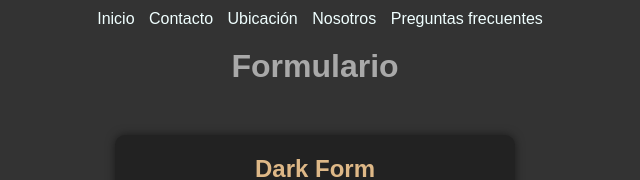
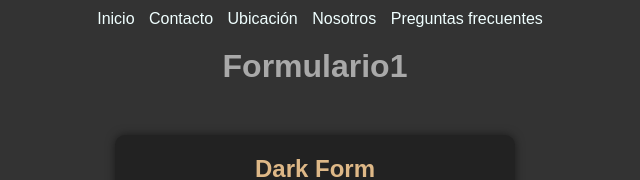
Before and after one commit to yarielsulroca/PrimerModulo2303, a plain HTML site: page ESTILOS2/index.html in a window 1280 px wide. Shown: the top 180 px of the page, 325-965 px from the left. Drawn offline with Linux system fonts and the light colour scheme.

Commit message:
Corregir formulario 1

```diff
--- a/ESTILOS2/index.html
+++ b/ESTILOS2/index.html
@@ -21,7 +21,7 @@
     </header>
 
     <main>
-        <h1>Formulario</h1>
+        <h1>Formulario1</h1>
         <div class="container">
 
             <h2>Dark Form</h2>
```
